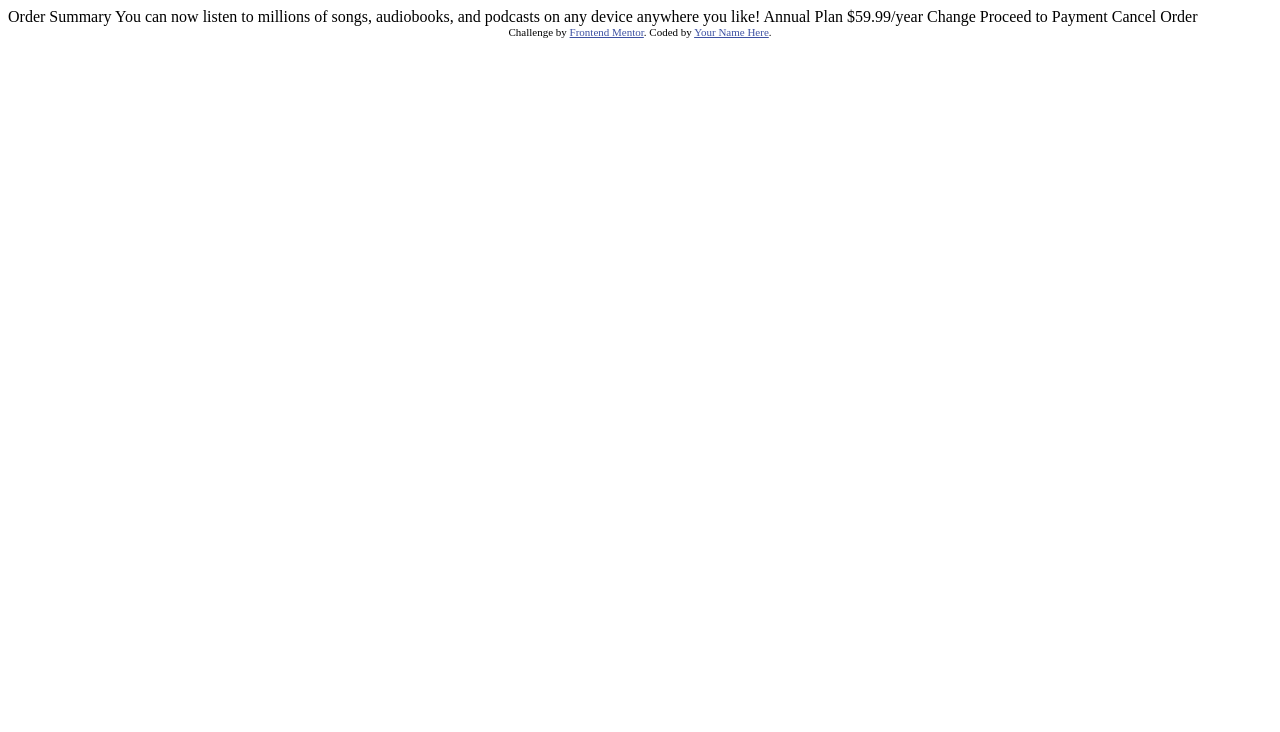
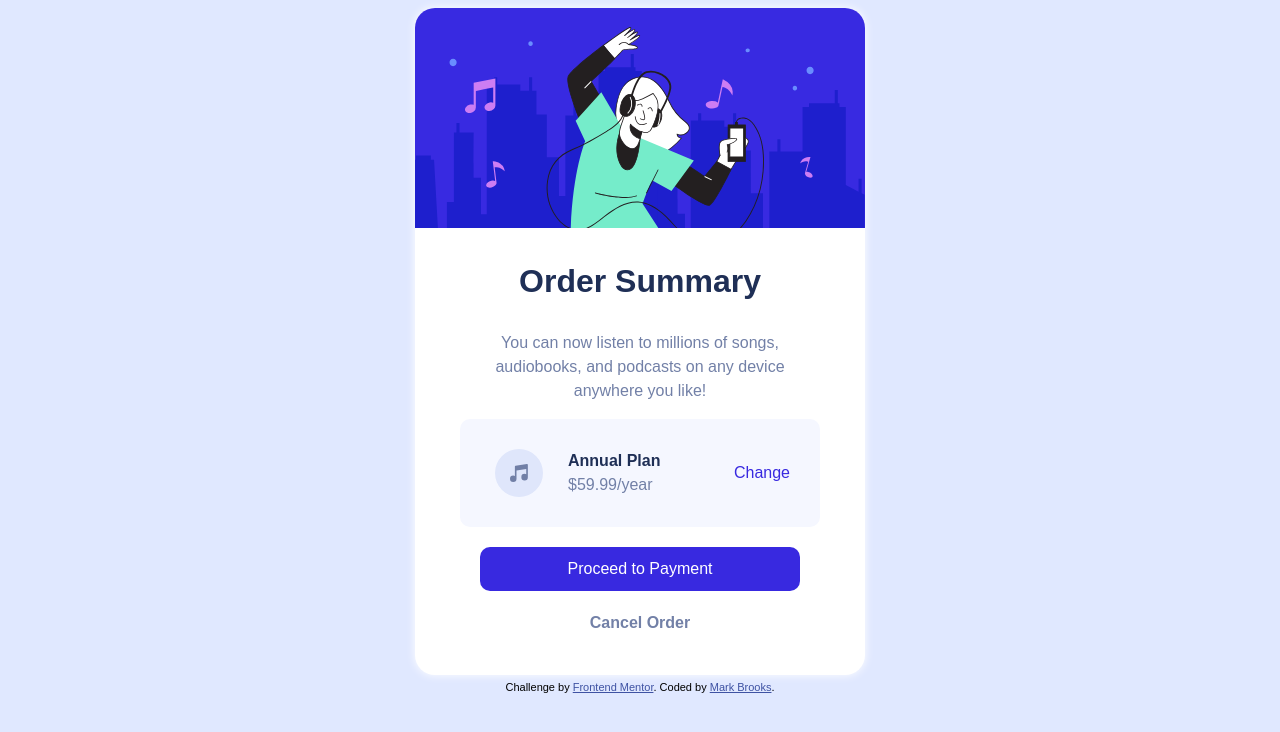
Before and after one commit to MarkBrooks3/order-summary-component, a plain HTML site: page index.html in a window 1280 px wide. Drawn offline with Linux system fonts and the light colour scheme; a web font is replaced by a local one.

Commit message:
desktop finished

```diff
--- a/index.html
+++ b/index.html
@@ -1,37 +1,166 @@
 <!DOCTYPE html>
 <html lang="en">
-<head>
-  <meta charset="UTF-8">
-  <meta name="viewport" content="width=device-width, initial-scale=1.0"> <!-- displays site properly based on user's device -->
+  <head>
+    <meta charset="UTF-8" />
+    <meta name="viewport" content="width=device-width, initial-scale=1.0" />
+    <!-- displays site properly based on user's device -->
 
-  <link rel="icon" type="image/png" sizes="32x32" href="./images/favicon-32x32.png">
+    <link
+      rel="icon"
+      type="image/png"
+      sizes="32x32"
+      href="./images/favicon-32x32.png"
+    />
+    <link
+      rel="stylesheet"
+      href="https://fonts.google.com/specimen/Red+Hat+Display"
+    />
 
-  <title>Frontend Mentor | Order summary card</title>
+    <title>Frontend Mentor | Order summary card</title>
 
-  <!-- Feel free to remove these styles or customise in your own stylesheet 👍 -->
-  <style>
-    .attribution { font-size: 11px; text-align: center; }
-    .attribution a { color: hsl(228, 45%, 44%); }
-  </style>
-</head>
-<body>
+    <!-- Feel free to remove these styles or customise in your own stylesheet 👍 -->
+    <style>
+      body {
+        display: flex;
+        flex-direction: column;
+        justify-content: center;
+        align-items: center;
+        background-color: hsl(225, 100%, 94%);
+        font-family: 'Red Hat Display', sans-serif;
+        font-size: 16px;
+        line-height: 1.5rem;
+      }
 
-  Order Summary
+      .primary {
+        color: hsl(223, 47%, 23%);
+      }
 
-  You can now listen to millions of songs, audiobooks, and podcasts on any
-  device anywhere you like!
+      .secondary {
+        color: hsl(224, 23%, 55%);
+      }
 
-  Annual Plan
-  $59.99/year
+      .card {
+        display: flex;
+        flex-direction: column;
+        justify-content: center;
+        align-items: center;
+        border-radius: 20px;
+        box-shadow: 0px 0px 10px white;
+        background-color: white;
+        width: 450px;
+      }
+      .container {
+        display: flex;
+        flex-direction: column;
+        justify-content: center;
+        align-items: center;
+        padding: 20px;
+        width: 300px;
+      }
 
-  Change
+      .title {
+        font-weight: 700;
+      }
 
-  Proceed to Payment
-  Cancel Order
+      .description {
+        text-align: center;
+        font-weight: 500;
+      }
 
-  <div class="attribution">
-    Challenge by <a href="https://www.frontendmentor.io?ref=challenge" target="_blank">Frontend Mentor</a>.
-    Coded by <a href="#">Your Name Here</a>.
-  </div>
-</body>
+      .summary {
+        display: flex;
+        align-items: center;
+        background-color: hsl(225, 100%, 98%);
+        width: inherit;
+        padding: 10px 30px 10px 30px;
+        border-radius: 10px;
+        margin-bottom: 20px;
+      }
+
+      .plan {
+        display: flex;
+        flex-direction: column;
+        padding: 20px;
+      }
+
+      #change {
+        margin-left: auto;
+        text-decoration: none;
+        color: hsl(245, 75%, 52%);
+      }
+
+      .button {
+        background-color: hsl(245, 75%, 52%);
+        width: inherit;
+        display: flex;
+        justify-content: center;
+        align-content: center;
+        padding: 10px;
+        border-radius: 10px;
+        color: white;
+      }
+
+      a:active {
+        opacity: 0.8;
+      }
+
+      .cancel {
+        margin: 20px;
+        color: hsl(224, 23%, 55%);
+        font-weight: 700;
+      }
+
+      .cancel:active {
+        color: hsl(245, 75%, 52%);
+      }
+
+      .attribution {
+        font-size: 11px;
+        text-align: center;
+      }
+
+      .attribution a {
+        color: hsl(228, 45%, 44%);
+      }
+
+      #hero-img {
+        border-top-right-radius: 20px;
+        border-top-left-radius: 20px;
+      }
+
+      #music-icon {
+        height: 48px;
+        width: 48px;
+        margin: 5px;
+      }
+    </style>
+  </head>
+  <body>
+    <div class="card">
+      <img id="hero-img" src="./images/illustration-hero.svg" />
+      <div class="container">
+        <h1 class="title primary">Order Summary</h1>
+        <p class="description secondary">
+          You can now listen to millions of songs, audiobooks, and podcasts on
+          any device anywhere you like!
+        </p>
+        <div class="summary">
+          <img id="music-icon" src="./images/icon-music.svg" />
+          <div class="plan">
+            <strong class="primary">Annual Plan</strong>
+            <span class="secondary"> $59.99/year</span>
+          </div>
+          <a href="#" id="change">Change</a>
+        </div>
+        <a class="button">Proceed to Payment</a>
+        <a class="cancel">Cancel Order</a>
+      </div>
+    </div>
+    <div class="attribution">
+      Challenge by
+      <a href="https://www.frontendmentor.io?ref=challenge" target="_blank"
+        >Frontend Mentor</a
+      >. Coded by <a href="#">Mark Brooks</a>.
+    </div>
+  </body>
 </html>
```
Also changed, not shown: screenshot.PNG (added), 1 other file.
